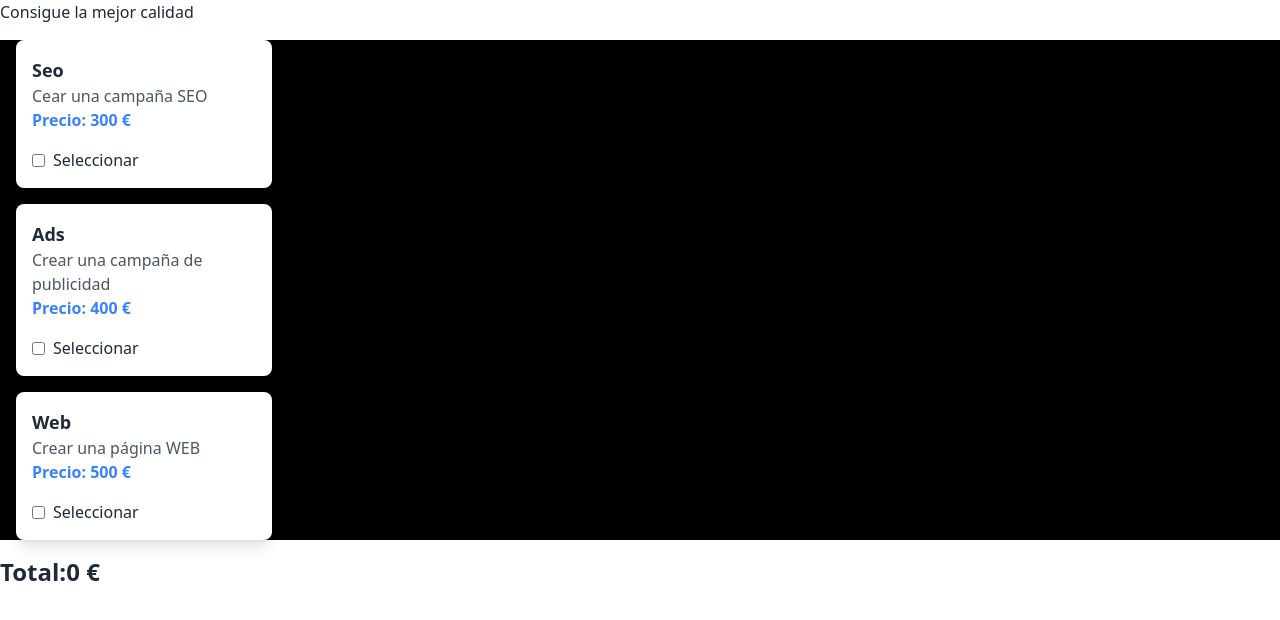
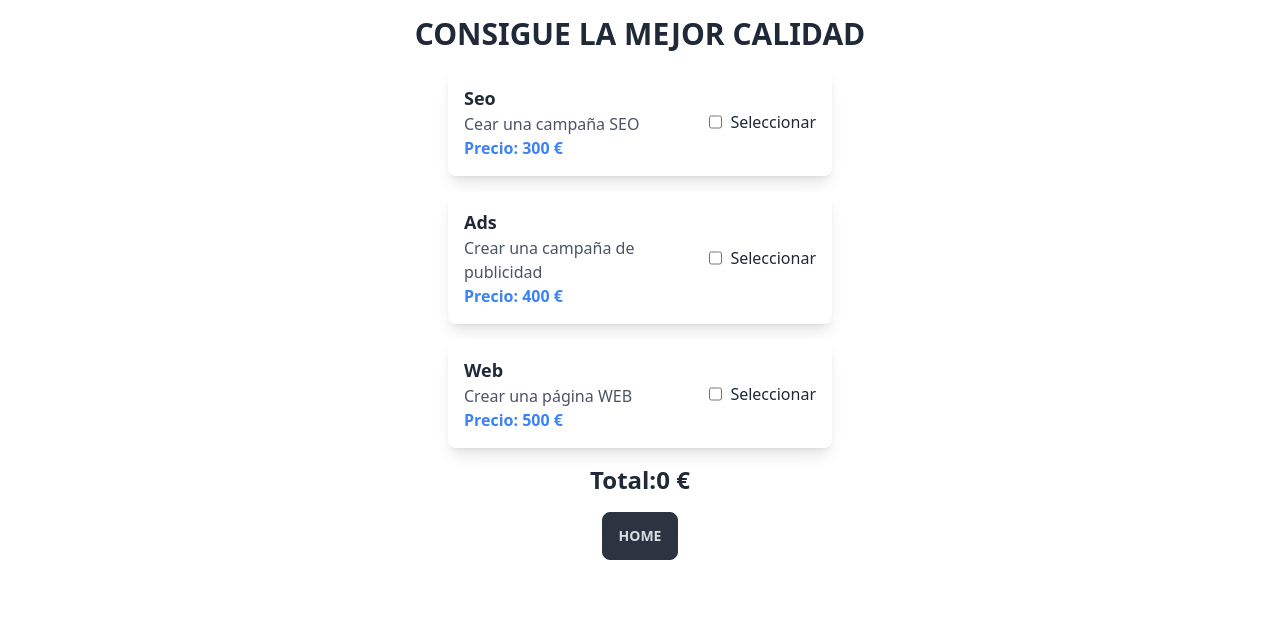
Before and after one commit to JazJurin/SprintPresupuesto, a React (Vite) app: page /Calculadora in a window 1280 px wide. Shown: the top 620 px of the page. Built offline with nearby package versions, Linux system fonts and the light colour scheme.

Commit message:
Ejercicio4

```diff
--- a/package.json
+++ b/package.json
@@ -14,7 +14,8 @@
     "prop-types": "^15.8.1",
     "react": "^18.2.0",
     "react-dom": "^18.2.0",
-    "react-icons": "^4.11.0"
+    "react-icons": "^4.11.0",
+    "react-router-dom": "^6.16.0"
   },
   "devDependencies": {
     "@types/react": "^18.2.15",
--- a/src/App.tsx
+++ b/src/App.tsx
@@ -1,10 +1,10 @@
-import ServiceSelection from "./Components/ServiceSelection";
+import Rutas from "./Rutas/Rutas";
 
 export default function App() {
 	return (
 		<>
 			<div className="App">
-				<ServiceSelection />
+				<Rutas />
 			</div>
 		</>
 	);
--- /dev/null
+++ b/src/Components/Home.tsx
@@ -0,0 +1,18 @@
+import { Link } from "react-router-dom";
+import imgCalculadora from "../assets/images/imgCalculadora.jpg"
+
+export default function Home() {
+    return (
+        <div className="hero min-h-screen"
+            style={{ backgroundImage:  `url(${imgCalculadora})` }}>
+        <div className="hero-overlay bg-opacity-30"></div>
+        <div className="hero-content text-center text-neutral-content">
+          <div className="max-w-md">
+            <h1 className="mb-5 text-black text-5xl font-bold">Bienvenido!</h1>
+            <p className="m-10 text-black bg-white bg-opacity-40 text-2xl">Te brindamos acceso a una calculadora digital que te ayudará a calcular tu presupuesto en base a todas tus preferencias.Accede para obtenerlo.</p>
+            <Link to="/Calculadora" className="btn btn-neutral">Obetener mi presupuesto</Link>
+          </div>
+        </div>
+      </div>
+)
+}
--- a/src/Components/Panel.tsx
+++ b/src/Components/Panel.tsx
@@ -44,31 +44,49 @@ export default function Panel({ onUpdate, showBottons }) {
 		<div>
 			{showBottons && (
 				<>
-			<div>
-				<label>
-					Número de páginas:
-					<button onClick={decreasePages}>-</button>
+					<div className="flex items-center my-2">
+						<div className="relative rounded-md shadow-sm flex items-center">
+							<div className="text-center">Número de páginas:</div>
+							<button
+								className="bg-blue-300 text-white py-1 px-2 rounded-l-full"
+								onClick={decreasePages}
+							>
+								-
+							</button>
 							<input
 								type="number"
 								value={numPages}
 								onChange={handleNumPages}
 								min={1}
+								className="text-center form-input block w-10 rounded-none"
 							/>
-					<button onClick={increasePages}>+</button>
-				</label>
+							<button onClick={increasePages}
+							className="bg-blue-300 text-white py-1 px-2 rounded-r-full">+</button>
+						</div>
 					</div>
 					<div>
-				<label>
-					Número de idiomas:
-					<button onClick={decreaseLanguages}>-</button>
+						<div className="relative rounded-md shadow-sm flex items-center">
+						<div className="text-center">Número de idiomas:</div>
+							<button
+								className="bg-blue-300 text-white py-1 px-3 ml-2 rounded-l-full"
+								onClick={decreaseLanguages}
+							>
+								-
+							</button>
 							<input
 								type="number"
 								value={numLanguages}
 								onChange={handleNumLanguages}
 								min={1}
+								className="text-center form-input block w-10 rounded-none"
 							/>
-					<button onClick={increaseLanguages}>+</button>
-				</label>
+							<button
+								onClick={increaseLanguages}
+								className="bg-blue-300 text-white py-1 px-2 rounded-r-full"
+							>
+								+
+							</button>
+						</div>
 					</div>
 				</>
 			)}
--- a/src/Components/Service.tsx
+++ b/src/Components/Service.tsx
@@ -1,13 +1,24 @@
 import Panel from "./Panel";
+
 export default function Service({ data, selected, onSelect, budget }) {
 	const isWeb = data.id === 3;
 	return (
 		<>
-			<div className="bg-white rounded-lg shadow-lg p-4 m-4 w-64">
+			<div className="bg-white rounded-lg shadow-lg p-4 m-4 max-w-sm mx-auto">
+				<div className="flex justify-between items-center">
+					<div>
 						<h3 className="text-lg font-semibold">{data.name}</h3>
 						<p className="text-gray-600">{data.description}</p>
-				<p className="text-blue-500 font-semibold">Precio: {data.price} €</p>
-				<label className="flex items-center mt-4">
+						<p className="text-blue-500 font-semibold">
+							Precio: {data.price} €
+						</p>
+					</div>
+					{isWeb && selected && (
+						<div className="my-4">
+							<Panel onUpdate={budget} showBottons={true} />
+						</div>
+					)}
+					<div className="flex">
 						<input
 							type="checkbox"
 							checked={selected}
@@ -15,8 +26,8 @@ export default function Service({ data, selected, onSelect, budget }) {
 							className="form-checkbox text-blue-500"
 						/>
 						<span className="ml-2">Seleccionar</span>
-				</label>
-				{isWeb && selected && <Panel onUpdate={budget} showBottons={true} /> }
+					</div>
+				</div>
 			</div>
 		</>
 	);
--- a/src/Components/ServiceSelection.tsx
+++ b/src/Components/ServiceSelection.tsx
@@ -1,4 +1,5 @@
 import { useState, useEffect } from "react";
+import { Link } from "react-router-dom";
 import Total from "./Total";
 import Service from "./Service";
 import servicesData from "./data/Services.json";
@@ -43,9 +44,11 @@ export default function ServiceSelection() {
 
 	return (
 		<>
-			<div>
-				<h1>Consigue la mejor calidad</h1>
-				<div className="bg-black">
+			<div className="text-center">
+				<h1 className="text-3xl font-bold my-4">CONSIGUE LA MEJOR CALIDAD</h1>
+			</div>
+
+			<div className="text-left">
 				{services.map((service) => (
 					<Service
 						key={service.id}
@@ -55,9 +58,13 @@ export default function ServiceSelection() {
 						budget={budget}
 					/>
 				))}
-				</div>
 				{selectedServices[3] && <Panel onUpdate={budget} />}
 				<Total total={totalCost} />
+				<div className="text-center mt-4">
+					<Link to="/" className="btn btn-neutral">
+						HOME
+					</Link>
+				</div>
 			</div>
 		</>
 	);
--- a/src/Components/Total.tsx
+++ b/src/Components/Total.tsx
@@ -1,6 +1,6 @@
 export default function Total({ total }) {
 	return (
-		<div>
+		<div className="text-center">
 			<p className="text-2xl font-bold">Total:{total} €</p>
 		</div>
 	);
--- a/src/Components/styled-components/Styles.tsx
+++ /dev/null
@@ -1,7 +0,0 @@
-import styled from "styled-components";
-
-const Styles = styled.div`
-    display: flex;
-    justify-content: center;`
-
-export default Styles;
--- /dev/null
+++ b/src/Rutas/Rutas.tsx
@@ -0,0 +1,15 @@
+import { BrowserRouter, Route, Routes } from "react-router-dom";
+import ServiceSelection from "../Components/ServiceSelection";
+import Home from "../Components/Home";
+
+export default function Rutas() {
+    return (
+        <BrowserRouter>
+            <Routes>
+                <Route index element={<Home />} />
+                <Route path="/Calculadora"
+                    element={<ServiceSelection/>} />
+            </Routes>
+        </BrowserRouter>
+    )
+}
```
Also changed, not shown: 2 other files (tests, documents, lock files or other folders). Lines whose indentation alone changed are shown as unchanged.
